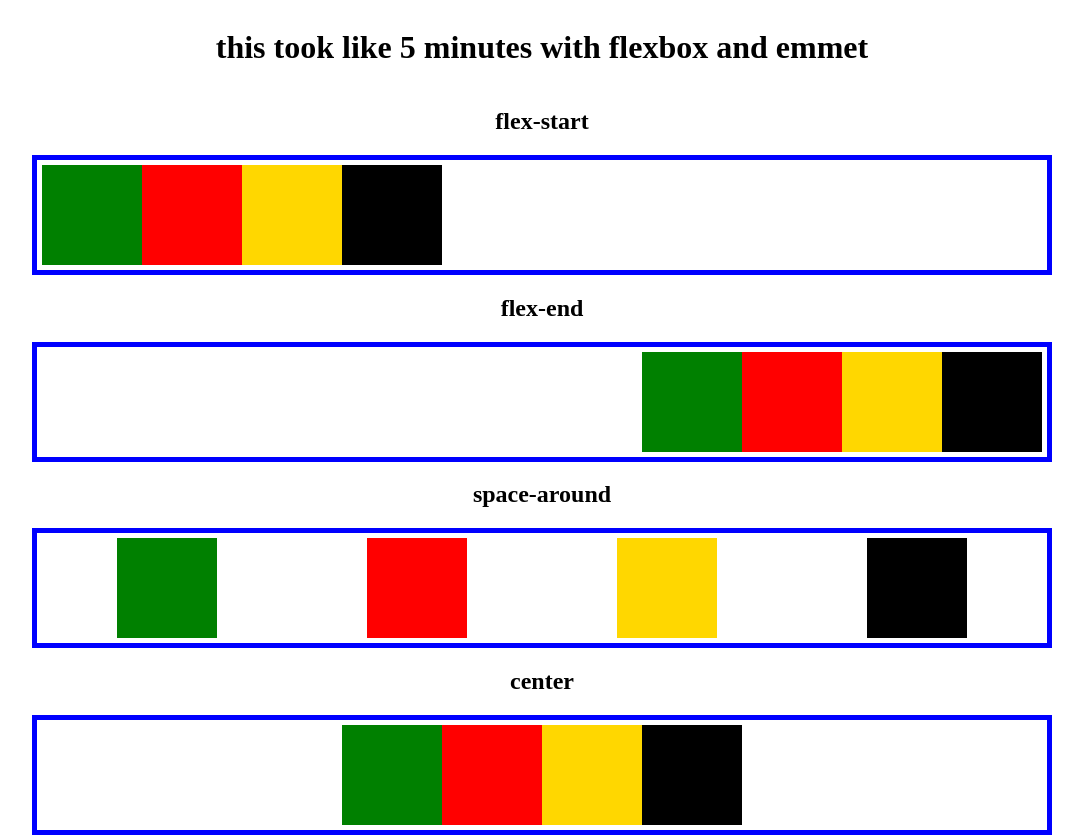
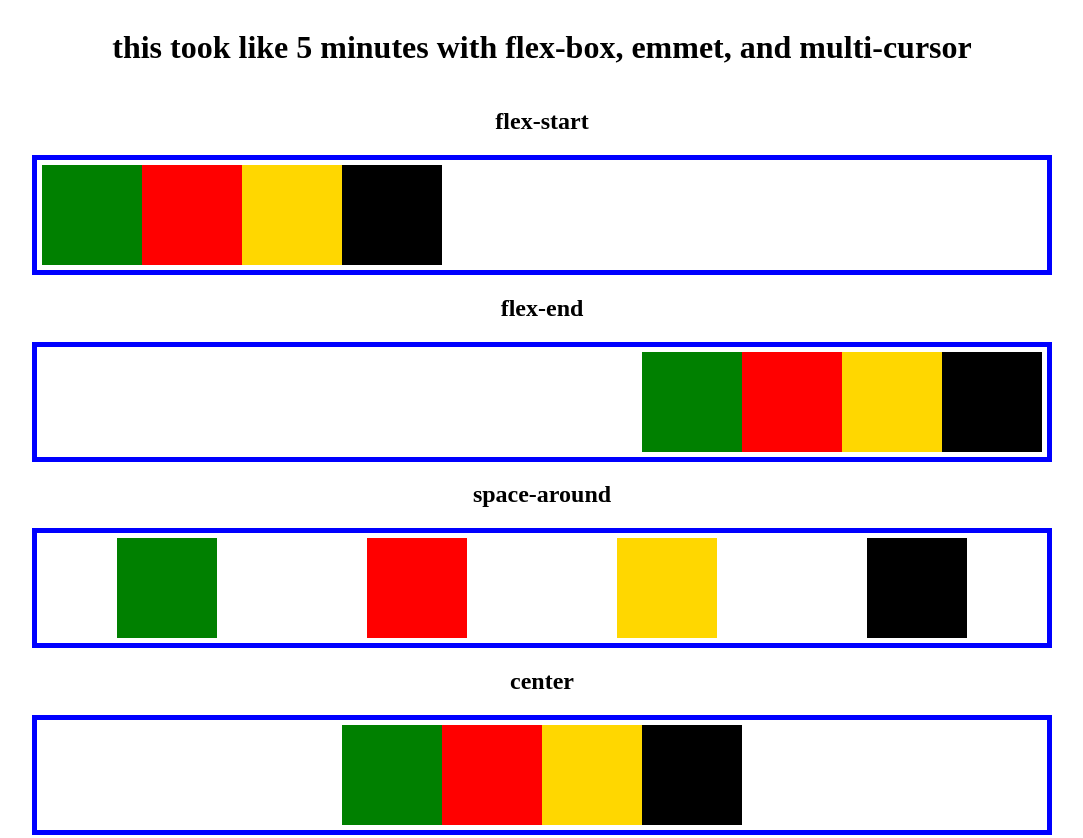
Before and after one commit to jackfrate/FESG, a website: page html/assets/flexbox.html in a window 1280 px wide. Shown: the top 838 px of the page, without its empty margins (98-1181 px from the left). Drawn offline with Linux system fonts and the light colour scheme.

Commit message:
did more stuff

```diff
--- a/html/assets/flexbox.html
+++ b/html/assets/flexbox.html
@@ -3,7 +3,7 @@
   <link rel="stylesheet" href="../../css/flexbox.css" />
 </head>
 <div class="flexList">
-  <h1>this took like 5 minutes with flexbox and emmet</h1>
+  <h1>this took like 5 minutes with flex-box, emmet, and multi-cursor</h1>
   <h2>flex-start</h2>
   <div class="container1">
     <div class="sampleItem1"></div>
--- a/js/order/fixed-example.js
+++ b/js/order/fixed-example.js
@@ -16,7 +16,7 @@ function print2() {
 
 
 /**
- * ! while the functions above are correct, focus on the main function for the main idea
+ * ! while the functions above are correct, focus on the main function for the main idea of async await
  */
 
 async function main() {
```
Also changed, not shown: html/index.html (deleted).
